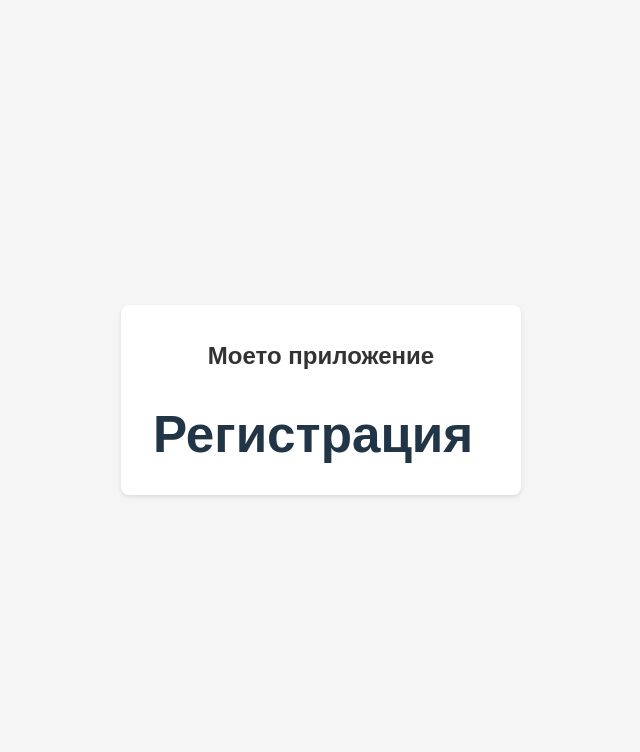
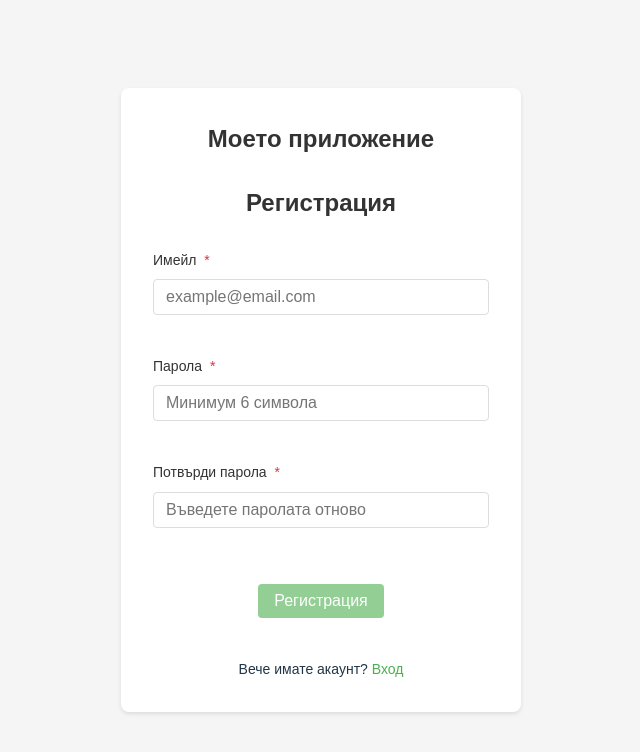
Before and after one commit to OrlinGichev/my-recipe-app, a Vue app: page /auth/register in a window 1280 px wide. Shown: the top 752 px of the page, without its empty margins (319-959 px from the left). Built offline with nearby package versions, Linux system fonts and the light colour scheme; no server answers.

Commit message:
добавяне на Vuelidate за валидация на register формата

```diff
--- a/src/views/LoginView.vue
+++ b/src/views/LoginView.vue
@@ -13,7 +13,7 @@ const password = ref("");
 const errorMessage = ref("");
 
 const handleSubmit = async () => {
-  if (!email.value || password.value) {
+  if (!email.value || !password.value) {
     errorMessage.value = "Моля, попълнете всички полета";
     return;
   }
--- a/src/views/RegisterView.vue
+++ b/src/views/RegisterView.vue
@@ -1,6 +1,167 @@
+<script setup>
+import { useRouter } from "vue-router";
+import { useAuthStore } from "../stores/auth";
+import { useVuelidate } from "@vuelidate/core";
+import { required, email, minLength, sameAs } from "@vuelidate/validators";
+import { computed, ref } from "vue";
+import AppInput from "../components/ui/AppInput.vue";
+import AppButton from "../components/ui/AppButton.vue";
+
+const router = useRouter();
+const authStore = useAuthStore();
+
+const formData = ref({
+  email: "",
+  password: "",
+  confirmPassword: "",
+});
+
+const rules = {
+  email: {
+    required,
+    email,
+    $autoDirty: true,
+  },
+  password: {
+    required,
+    minLength: minLength(6),
+    $autoDirty: true,
+  },
+  confirmPassword: {
+    required,
+    sameAsPassword: sameAs(computed(() => formData.value.password)),
+    $autoDirty: true,
+  },
+};
+
+const v$ = useVuelidate(rules, formData);
+
+const errorMessage = ref("");
+
+const handleSubmit = async () => {
+  const result = await v$.value.$validate();
+
+  if (!result) {
+    return;
+  }
+
+  try {
+    await authStore.registerUser(formData.value.email, formData.value.password);
+    router.push("/"); // след успешна регистрация , пренасочваме към първоначалната страница
+  } catch (error) {
+    if (error.code === "auth/email-already-in-use") {
+      errorMessage.value = "Този имейл вече е регистриран";
+    } else if (error.code === "auth/invalid-email") {
+      errorMessage.value = "Невалиден имейл адрес";
+    } else {
+      errorMessage.value = "Възникна грешка при регистрацията";
+    }
+  }
+};
+</script>
+
 <template>
-  <div>
-    <h1>Регистрация</h1>
+  <div class="register-form">
+    <h1 class="form-title">Регистрация</h1>
+    <form @submit.prevent="handleSubmit" class="form">
+      <div class="form-group">
+        <AppInput
+          v-model="formData.email"
+          type="email"
+          label="Имейл"
+          placeholder="example@email.com"
+          :error="v$.email.$error ? 'Моля, въведете валиден имейл адрес' : ''"
+          required
+        />
+      </div>
+      <div class="form-group">
+        <AppInput
+          v-model="formData.password"
+          type="password"
+          label="Парола"
+          placeholder="Минимум 6 символа"
+          :error="
+            v$.password.$error ? 'Паролата трябва да бъде поне 6 символа' : ''
+          "
+          required
+        />
+      </div>
+      <div class="form-group">
+        <AppInput
+          v-model="formData.confirmPassword"
+          type="password"
+          label="Потвърди парола"
+          placeholder="Въведете паролата отново"
+          :error="v$.confirmPassword.$error ? 'Паролите не съвпадат' : ''"
+          required
+        />
+      </div>
+      <div v-if="errorMessage" class="error-message">
+        {{ errorMessage }}
+      </div>
+
+      <div class="form-actions">
+        <AppButton type="submit" :disabled="v$.$invalid || authStore.loading">
+          {{ authStore.loading ? "Зареждане..." : "Регистрация" }}
+        </AppButton>
+      </div>
+      <div class="form-footer">
+        <p>
+          Вече имате акаунт?
+          <router-link to="/auth/login">Вход</router-link>
+        </p>
+      </div>
+    </form>
   </div>
 </template>
-<script setup></script>
+<style scoped>
+.register-form {
+  width: 100%;
+  max-width: 400px;
+  margin: 0 auto;
+}
+
+.form-title {
+  text-align: center;
+  margin-bottom: 2rem;
+  font-size: 1.5rem;
+  color: #333;
+}
+
+.form {
+  display: flex;
+  flex-direction: column;
+  gap: 1.5rem;
+}
+
+.form-group {
+  width: 100%;
+}
+
+.error-message {
+  color: #dc3545;
+  font-size: 0.875rem;
+  text-align: center;
+}
+
+.form-actions {
+  margin-top: 1rem;
+  display: flex;
+  justify-content: center;
+}
+
+.form-footer {
+  text-align: center;
+  margin-top: 1rem;
+  font-size: 0.875rem;
+}
+
+.form-footer a {
+  color: #4caf50;
+  text-decoration: none;
+}
+
+.form-footer a:hover {
+  text-decoration: underline;
+}
+</style>
```
